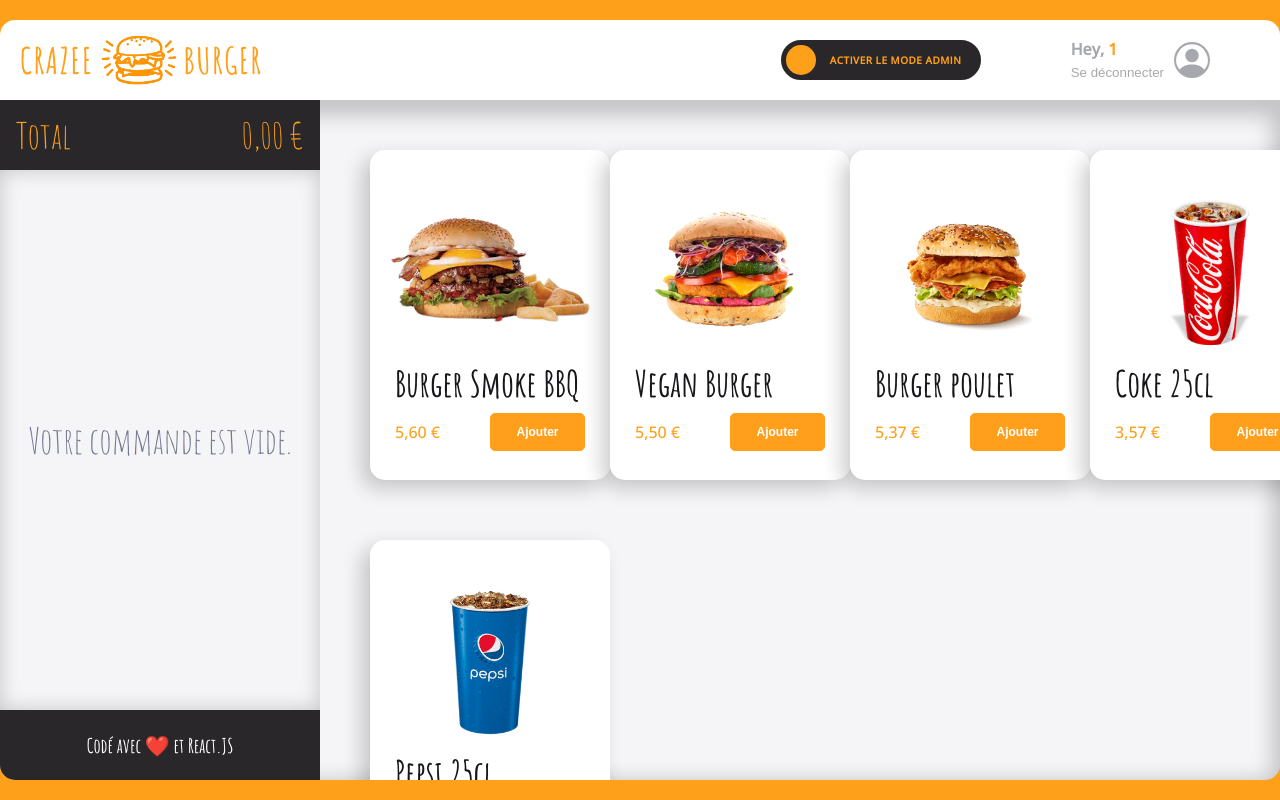
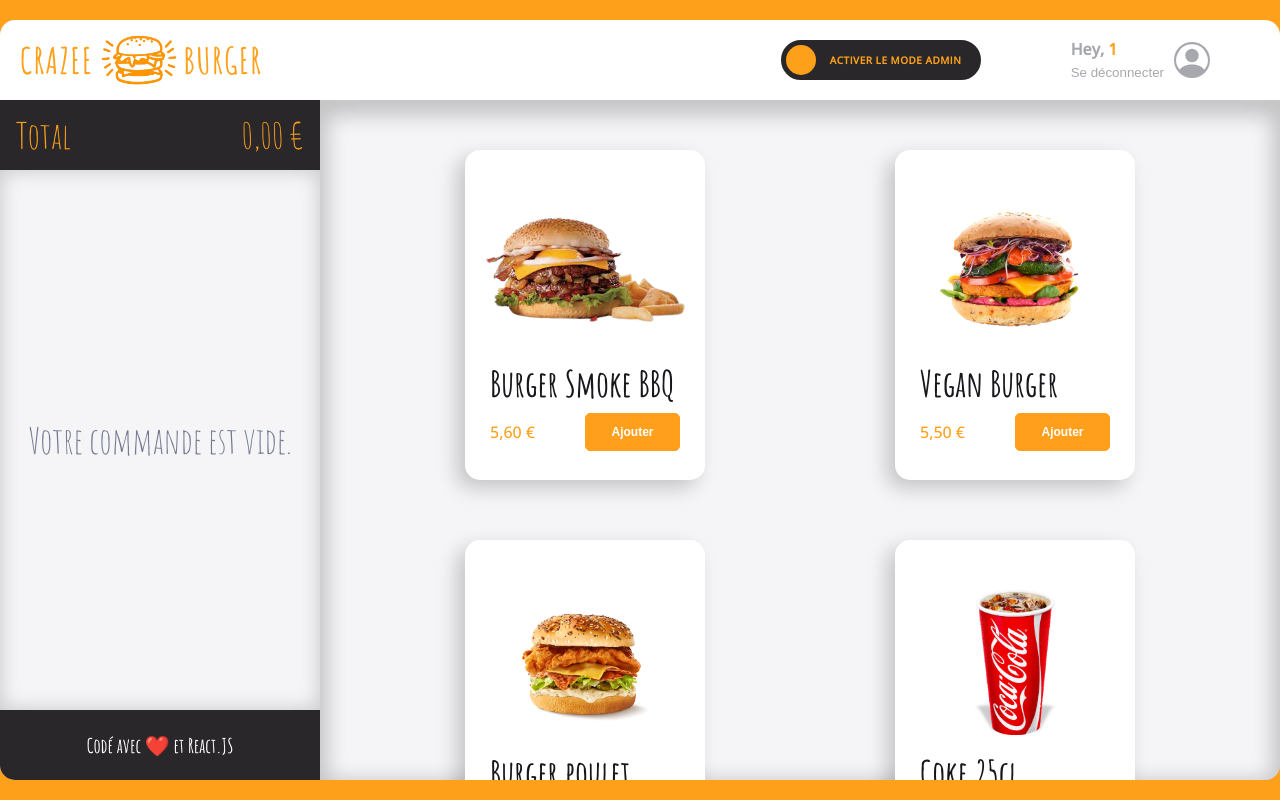
Before and after one commit to Mart95Dev/burger, a React (Create React App) app: page /order/1 in a window 1280 px wide. Built offline with nearby package versions, Linux system fonts and the light colour scheme.

Commit message:
🐛 F10bis: MENU > bug with display Card of Menu

```diff
--- a/src/components/pages/order/Main/Panel/menu/Menu.js
+++ b/src/components/pages/order/Main/Panel/menu/Menu.js
@@ -1,6 +1,7 @@
 import { useContext } from "react";
 import PanelContext from "../../../../../context/OrderContext";
 import styled from "styled-components";
+import { theme } from "./../../../../../../theme/index";
 import Card from "../../../../../reusable-ui/Card";
 import { formatPrice } from "./../../../../../../utils/maths";
 import EmptyMenuAdmin from "./EmptyMenuAdmin";
@@ -74,13 +75,13 @@
 export default Menu;
 
 const MenuStyled = styled.div`
-  background: $(theme.colors.background_white);
+  background: ${theme.colors.background_white};
   display: grid;
-
-  grid-template-columns: repeat(4, 1fr);
-  /* grid-template-columns: repeat(auto-fit, minmax(300px, 1fr)); */
+  /* grid-template-columns: repeat(4, 1fr); */
+  grid-template-columns: repeat(auto-fit, minmax(300px, 1fr));
   grid-row-gap: 60px;
   padding: 50px 50px 150px;
   justify-items: center;
+  box-shadow: 0px 8px 20px 8px rgba(0, 0, 0, 0.2) inset;
   overflow-y: scroll;
 `;
```
